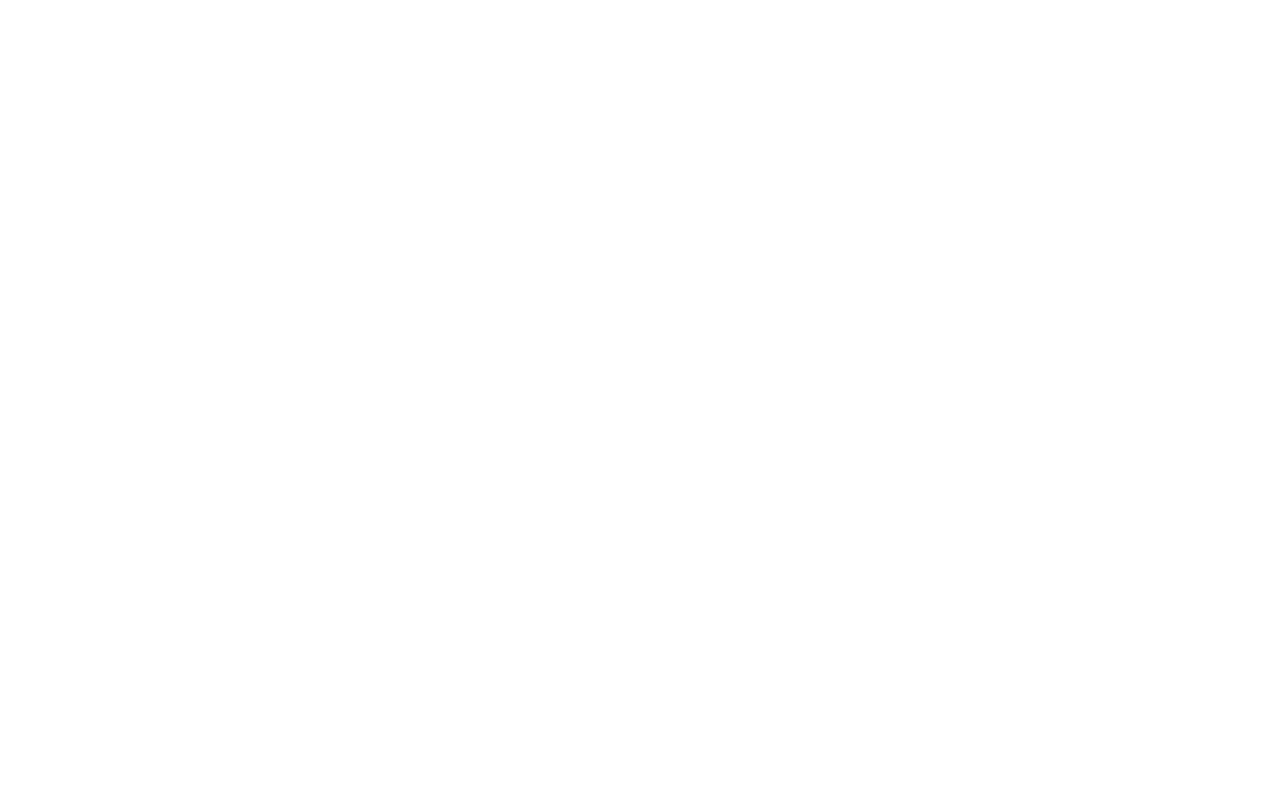
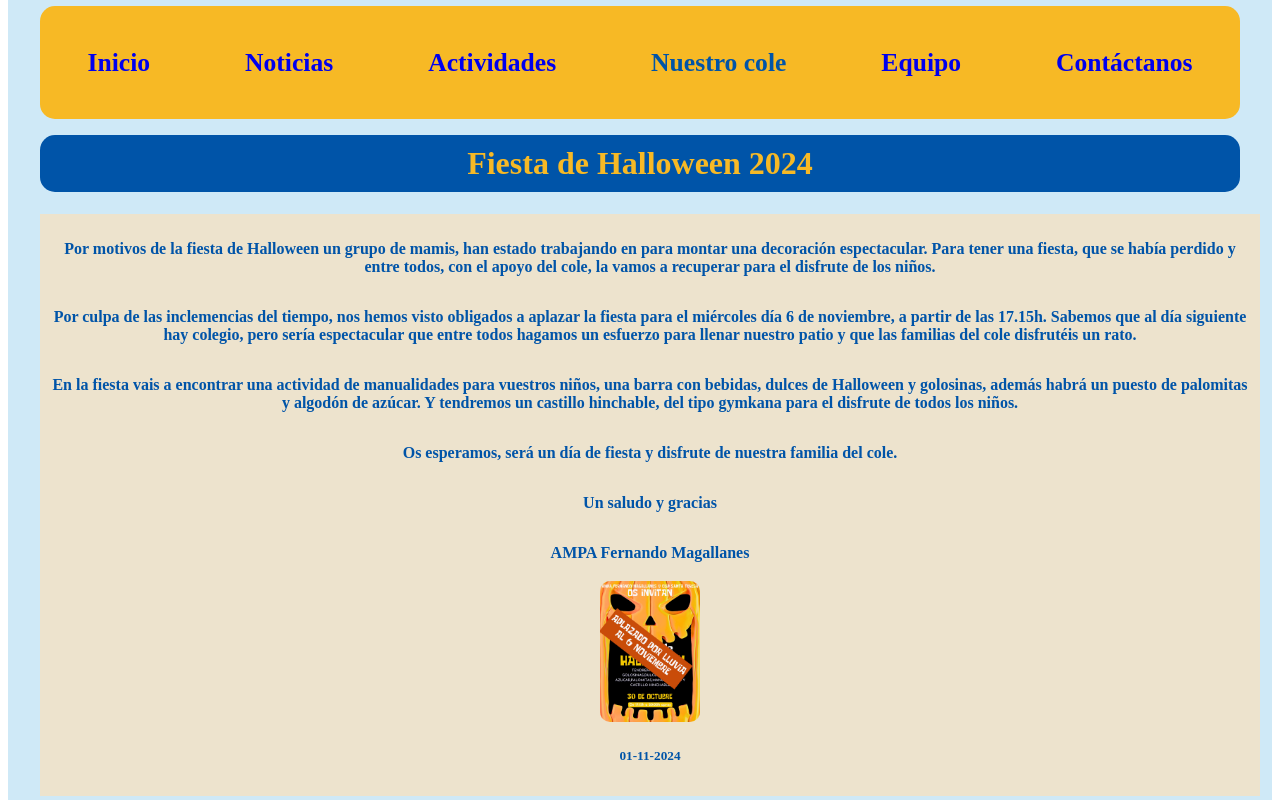
Before and after one commit to rortegaez/ampafernandomagallanes, a React (Vite) app: page /activities/Halloween2024 in a window 1280 px wide. Before the commit this address had no page. Shown: the part 300-1100 px from the top of the page. Before the commit the page ends 800 px from the top, so only its background shows below. Built offline with nearby package versions, Linux system fonts and the light colour scheme.

Commit message:
finis newDesign

```diff
--- a/src/App.jsx
+++ b/src/App.jsx
@@ -4,6 +4,7 @@ import { Contact } from "./components/page/Contact";
 import { Home } from "./components/page/Home";
 import { Layout } from "./components/page/Layout";
 import { News } from "./components/page/News";
+import { OneArticle } from "./components/page/OneArticle";
 import { Team } from "./components/page/Team";
 
 import "./App.css";
@@ -16,7 +17,9 @@ function App() {
           <Route path="/" element={<Layout />}>
             <Route index element={<Home />} />
             <Route path="/news" element={<News />} />
+            <Route path="/news/:ident" element={<OneArticle />} />
             <Route path="/activities" element={<Activities />} />
+            <Route path="/activities/:ident" element={<OneArticle />} />
             <Route path="/team" element={<Team />} />
             <Route path="/contact" element={<Contact />} />
           </Route>
--- a/src/components/mainElement/Nav.jsx
+++ b/src/components/mainElement/Nav.jsx
@@ -24,7 +24,7 @@ export const Nav = () => {
         Equipo
       </Link>
       <Link to="/Contact" className="textHeader">
-        Contactanos
+        Contáctanos
       </Link>
     </nav>
   );
--- a/src/components/page/Activities.jsx
+++ b/src/components/page/Activities.jsx
@@ -1,4 +1,5 @@
 import { useEffect, useState } from "react";
+import { Link } from "react-router-dom";
 
 import ARTICULOS from "../article/articulos.js";
 
@@ -18,9 +19,10 @@ export const Activities = () => {
   }, []);
   return (
     <>
-      <h1>News</h1>
+      <h1>Actividades</h1>
       <div className="textContainer">
         {news.map((items) => (
+          <Link to={`/activities/${items.ident}`} key={items.ident}>
             <div key={items.ident} className="textBlock">
               <h2>{items.title}</h2>
               {items.body.map((item) => (
@@ -33,6 +35,7 @@ export const Activities = () => {
               </div>
               <h5>{items.date}</h5>
             </div>
+          </Link>
         ))}
       </div>
     </>
--- a/src/components/page/Contact.jsx
+++ b/src/components/page/Contact.jsx
@@ -3,7 +3,7 @@ import "./css/contact.css";
 export const Contact = () => {
   return (
     <>
-      <h1>Contact</h1>
+      <h1>Contáctanos</h1>
       <section className="mainBoxContact">
         <p className="textContact">
           Para hablar con nosotros, estaremos por la puerta del cole dejando a
--- a/src/components/page/News.jsx
+++ b/src/components/page/News.jsx
@@ -1,4 +1,5 @@
 import { useEffect, useState } from "react";
+import { Link } from "react-router-dom";
 
 import ARTICULOS from "../article/articulos.js";
 
@@ -21,6 +22,7 @@ export const News = () => {
       <h1>News</h1>
       <div className="textContainer">
         {news.map((items) => (
+          <Link to={`/news/${items.ident}`} key={items.ident}>
             <div key={items.ident} className="textBlock">
               <h2>{items.title}</h2>
               {items.body.map((item) => (
@@ -33,6 +35,7 @@ export const News = () => {
               </div>
               <h5>{items.date}</h5>
             </div>
+          </Link>
         ))}
       </div>
     </>
--- /dev/null
+++ b/src/components/page/OneArticle.jsx
@@ -0,0 +1,37 @@
+import { useParams } from "react-router-dom";
+import ARTICULOS from "../article/articulos";
+
+import "./css/newsActivities.css";
+
+export const OneArticle = () => {
+  const { ident } = useParams();
+
+  const articleOne = ARTICULOS.filter((element) => element.ident === ident);
+
+  if (!articleOne) {
+    return <div>Noticia no encontrada</div>;
+  }
+
+  return (
+    <>
+      {articleOne.map((items) => (
+        <div key={items.ident}>
+          <div>
+            <h1>{items.title}</h1>
+          </div>
+          <div className="textBlock">
+            {items.body.map((item) => (
+              <p key={item}>{item}</p>
+            ))}
+            <div>
+              {items.image?.map((imgs) => (
+                <img src={imgs} alt="photo" key={imgs} className="imgText" />
+              ))}
+            </div>
+            <h5>{items.date}</h5>
+          </div>
+        </div>
+      ))}
+    </>
+  );
+};
```
Lines whose indentation alone changed are shown as unchanged.
